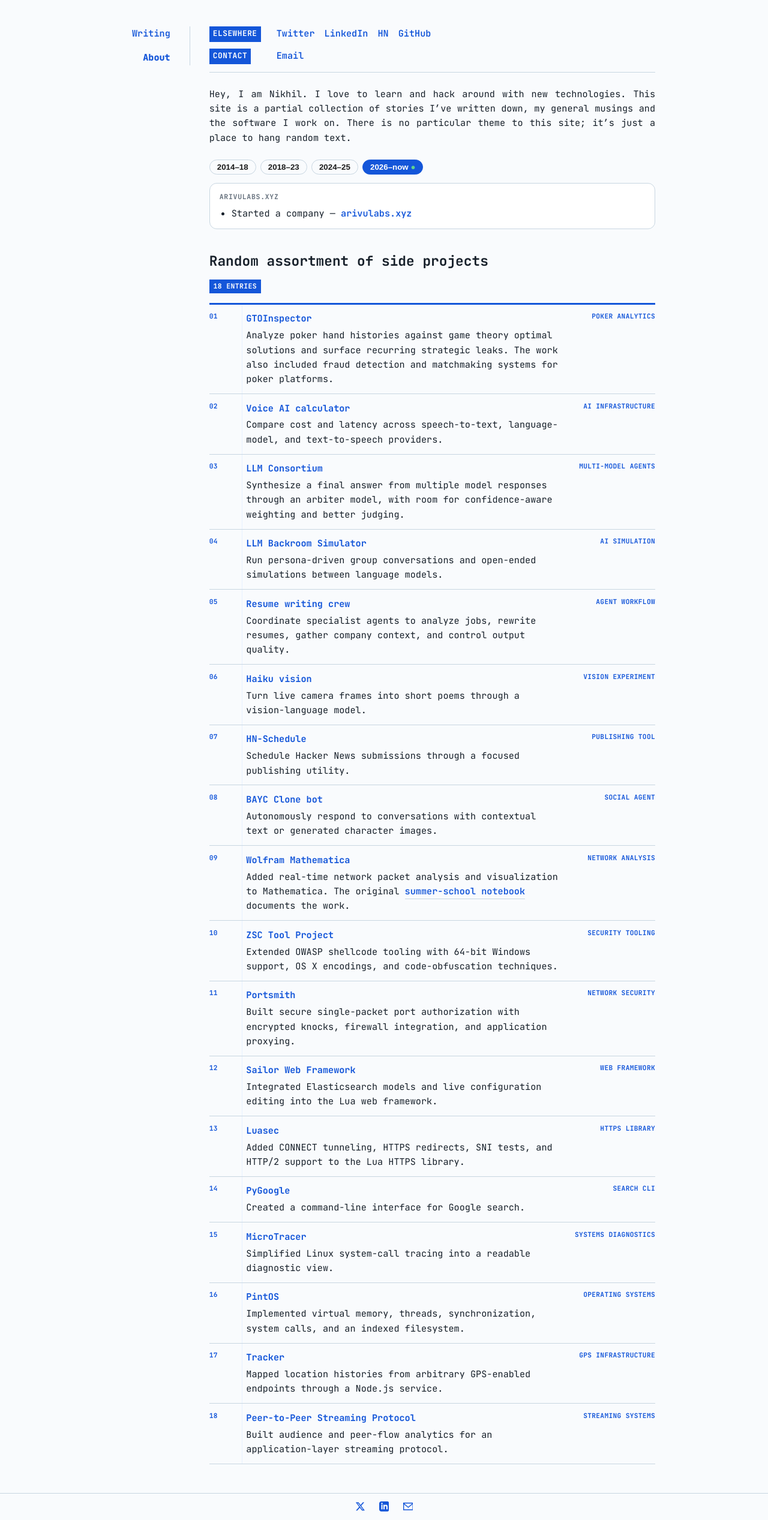
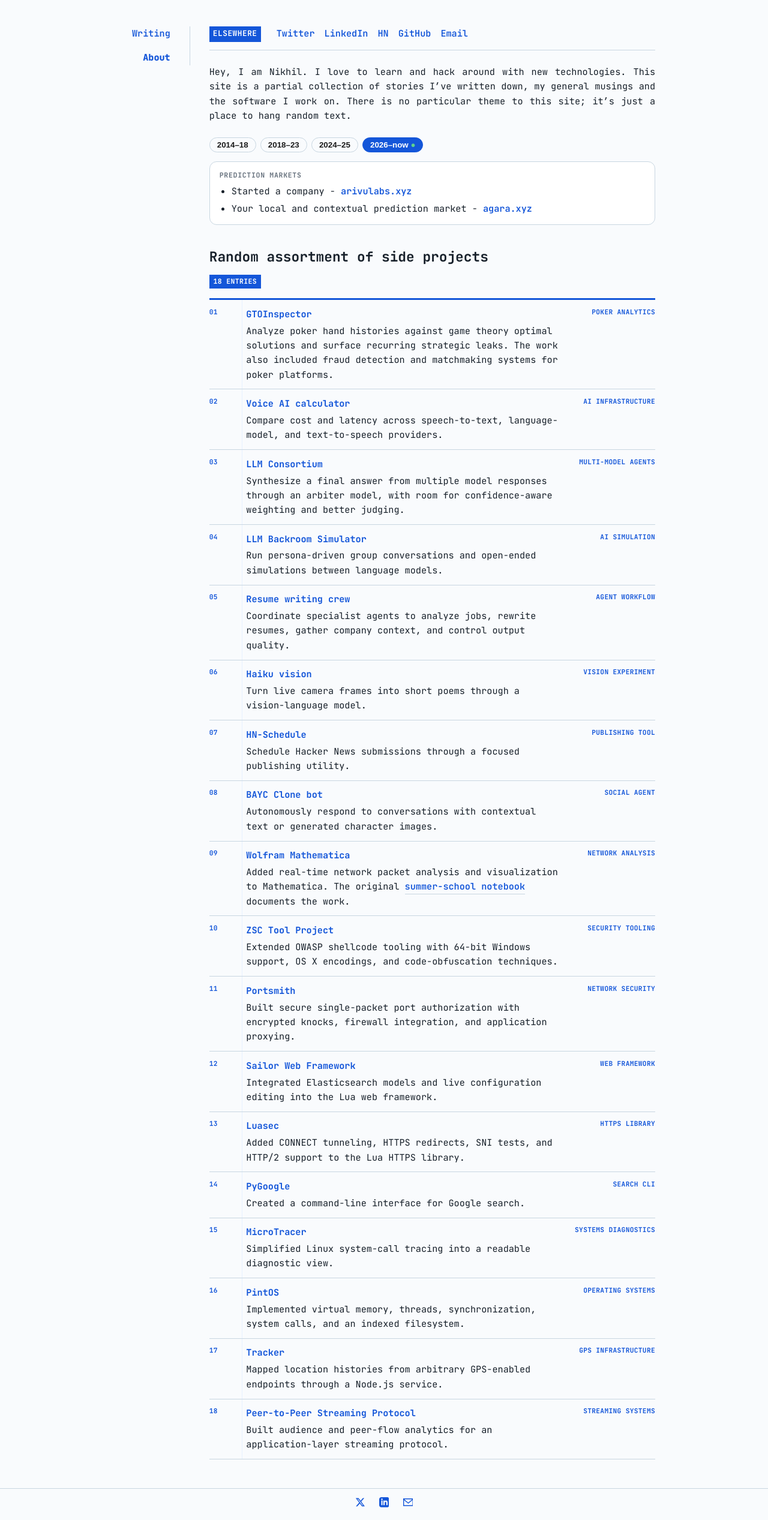
Before and after one commit to r-nikhil/r-nikhil.github.io, a Jekyll site: the page built from _pages/about.md, in a window 1280 px wide. Shown: the whole page at 60% size. Built offline with Jekyll 4.4.1, drawn with Linux system fonts in a browser that asks for light colours; part of the change alters nothing that is shown.

Commit message:
About: new era headings and bullets, links on one row
Co-Authored-By: Claude Opus 5.5 <noreply@anthropic.com>

```diff
--- a/_pages/about.md
+++ b/_pages/about.md
@@ -12,9 +12,6 @@ title: About
       <a href="https://www.linkedin.com/in/rnikhilcom/">LinkedIn</a>
       <a href="https://news.ycombinator.com/user?id=whoami_nr">HN</a>
       <a href="https://github.com/r-nikhil">GitHub</a>
-    </div>
-    <span class="social-label">Contact</span>
-    <div class="social-links">
       <a href="mailto:contact@rnikhil.com">Email</a>
     </div>
   </nav>
@@ -29,7 +26,7 @@ title: About
     <button class="era-tab now" role="tab" id="era-now-tab" aria-controls="era-now" aria-selected="true" tabindex="0"><b>2026–now</b></button>
   </div>
   <div class="era-panel" role="tabpanel" id="era-2014" aria-labelledby="era-2014-tab" hidden>
-      <div class="era-label">self-taught</div>
+      <div class="era-label">Coding</div>
       <ul>
       <li>Focus was on learning how computers work. Self taught programmer. Started with web dev but spent majority time on OS, computer security and network protocols. Contributed a ton to FOSS projects</li>
       <li>Wrote malware shellcode obfuscators for OWASP and added packaet sniffing suport for Wolfram Mathematica</li>
@@ -37,26 +34,26 @@ title: About
       </ul>
   </div>
   <div class="era-panel" role="tabpanel" id="era-2018" aria-labelledby="era-2018-tab" hidden>
-      <div class="era-label">Flipkart → Paytm</div>
+      <div class="era-label">Poker, Product and Trading</div>
       <ul>
-      <li>Responsible for the product and business verticals for the Poker app at Paytm and scaled it to a $10m biz</li>
-      <li>Trading and yeild farming across all DeFi protocols</li>
-      <li>Played professional poker (all.in adj 11bb/100), built a poker analytics tool startup and ran a coaching and staking operation</li>
       <li>Started at Flipkart as a PM to build their data platform ingestion pipelines and BNPL product</li>
+      <li>Played poker professionally (all.in adj 9-11bb/100), built a poker analytics tool startup and ran a coaching and staking business.</li>
+      <li>Trading and yield farming across all DeFi protocols</li>
+      <li>Built and scaled the Poker product at Paytm Games into a $10m biz.</li>
       </ul>
   </div>
   <div class="era-panel" role="tabpanel" id="era-2024" aria-labelledby="era-2024-tab" hidden>
-      <div class="era-label">DynamoEval → Accel</div>
+      <div class="era-label">AI and Accel</div>
       <ul>
-      <li>Did some AI stuff at Accel</li>
-      <li>If you are building in AI, mail me on nikhil.ramesh@accel.com</li>
+      <li>Invested in AI companies. Ex: Higgsfield AI and Pramaana Labs</li>
       <li>Led product for DynamoEval. An LLM evaluation suite for detecting data leakages, hallucinations, compliance/goverance issues and other security vulnerabilities.</li>
       </ul>
   </div>
   <div class="era-panel" role="tabpanel" id="era-now" aria-labelledby="era-now-tab">
-      <div class="era-label">arivulabs.xyz</div>
+      <div class="era-label">Prediction Markets</div>
       <ul>
-      <li>Started a company — <a href="https://arivulabs.xyz">arivulabs.xyz</a></li>
+      <li>Started a company - <a href="https://arivulabs.xyz">arivulabs.xyz</a></li>
+      <li>Your local and contextual prediction market - <a href="https://agara.xyz">agara.xyz</a></li>
       </ul>
   </div>
 </div>
@@ -245,8 +242,8 @@ header a:hover,
   }
 
   .social-groups {
-    grid-template-columns: 6.25rem minmax(0, 1fr);
-    gap: 0.65rem 0.75rem;
+    grid-template-columns: minmax(0, 1fr);
+    gap: 0.5rem;
     padding-top: 0.8rem;
     margin-top: 5px;
   }
@@ -257,6 +254,10 @@ header a:hover,
 
   .social-label {
     align-self: start;
+  }
+
+  .social-links {
+    gap: 0.35rem 0.8rem;
   }
 
   .eras {
```
